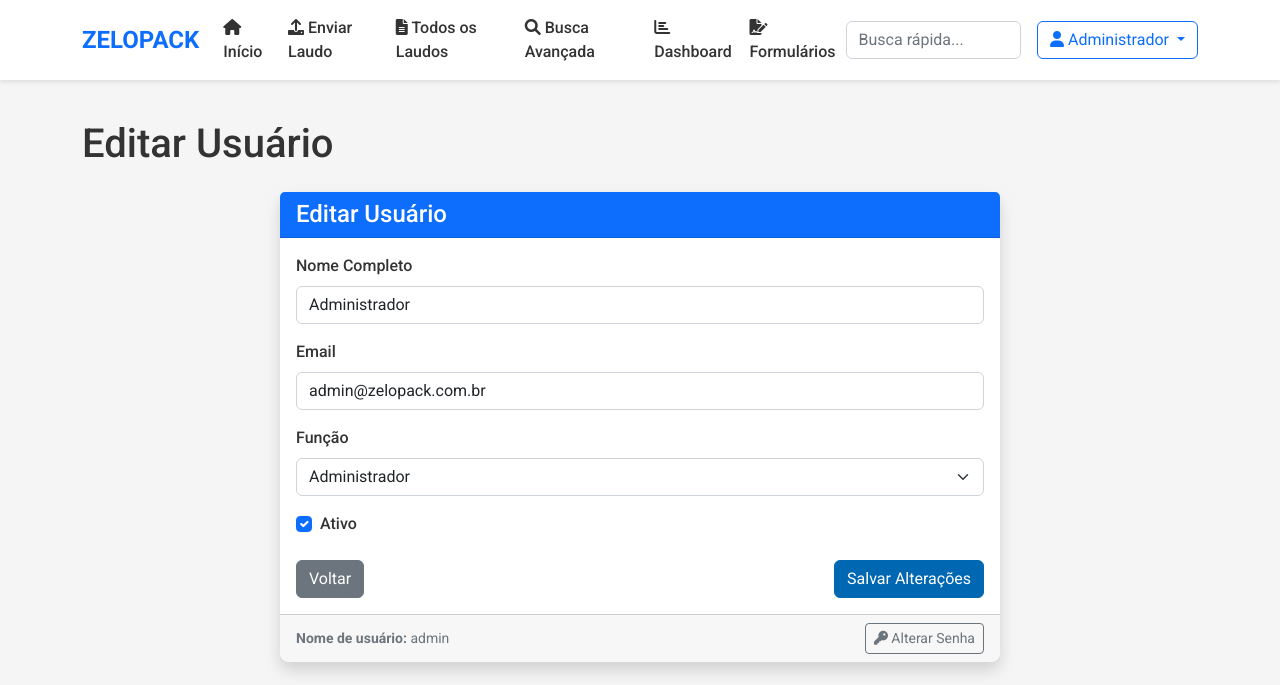
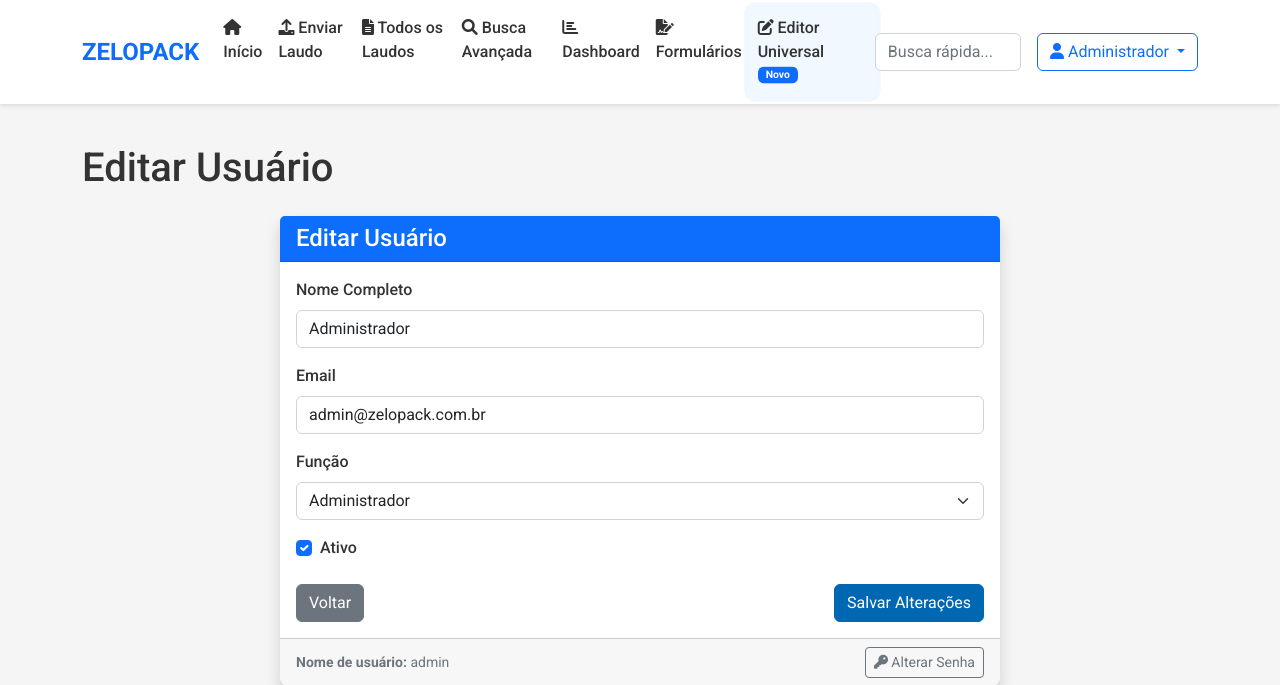
Before and after one commit to alexbrzlink/Zelopack-funcional-Pc, a Flask app: page /auth/user/1/edit in a window 1280 px wide. Shown: the top 685 px of the page. Run offline with Flask 3, Linux system fonts and the light colour scheme; a user stored in the database is signed in; some libraries are stand-ins or nearby versions.

Commit message:
Highlight new universal editor in navigation bar for better discoverability
Adds CSS to highlight the "Editor Universal" nav item and a new navigation link in base.html.

Replit-Commit-Author: Agent
Replit-Commit-Session-Id: 407c5b4b-e621-4fca-bbd7-5ea8c5402826
Replit-Commit-Screenshot-Url: https://storage.googleapis.com/screenshot-production-us-central1/0936213f-66be-4584-b6d4-d314d28b2f20/a9eccbd9-1284-4711-ab62-e82090c0745e.jpg

```diff
--- a/templates/base.html
+++ b/templates/base.html
@@ -19,6 +19,35 @@
 
     <!-- Google Fonts -->
     <link href="https://fonts.googleapis.com/css2?family=Roboto:wght@300;400;500;700&display=swap" rel="stylesheet">
+
+    <style>
+        /* Estilo para o item destacado no menu */
+        .highlight-nav-item {
+            position: relative;
+            background-color: rgba(13, 110, 253, 0.05);
+            border-radius: 6px;
+            animation: pulse-light 2s infinite;
+        }
+
+        .highlight-nav-item .badge {
+            font-size: 0.65rem;
+            padding: 0.2rem 0.5rem;
+            vertical-align: 1px;
+            animation: bounce 2s infinite;
+        }
+
+        @keyframes pulse-light {
+            0% { box-shadow: 0 0 0 0 rgba(13, 110, 253, 0.2); }
+            70% { box-shadow: 0 0 0 8px rgba(13, 110, 253, 0); }
+            100% { box-shadow: 0 0 0 0 rgba(13, 110, 253, 0); }
+        }
+
+        @keyframes bounce {
+            0%, 20%, 50%, 80%, 100% { transform: translateY(0); }
+            40% { transform: translateY(-3px); }
+            60% { transform: translateY(-1px); }
+        }
+    </style>
 
     {% block extra_css %}{% endblock %}
 </head>
@@ -62,6 +91,11 @@
                     <li class="nav-item">
                         <a class="nav-link" href="{{ url_for('forms.index') }}">
                             <i class="fas fa-file-signature"></i> Formulários
+                        </a>
+                    </li>
+                    <li class="nav-item">
+                        <a class="nav-link highlight-nav-item" href="{{ url_for('editor.index') }}">
+                            <i class="fas fa-edit"></i> Editor Universal <span class="badge bg-primary">Novo</span>
                         </a>
                     </li>
                 </ul>
```
